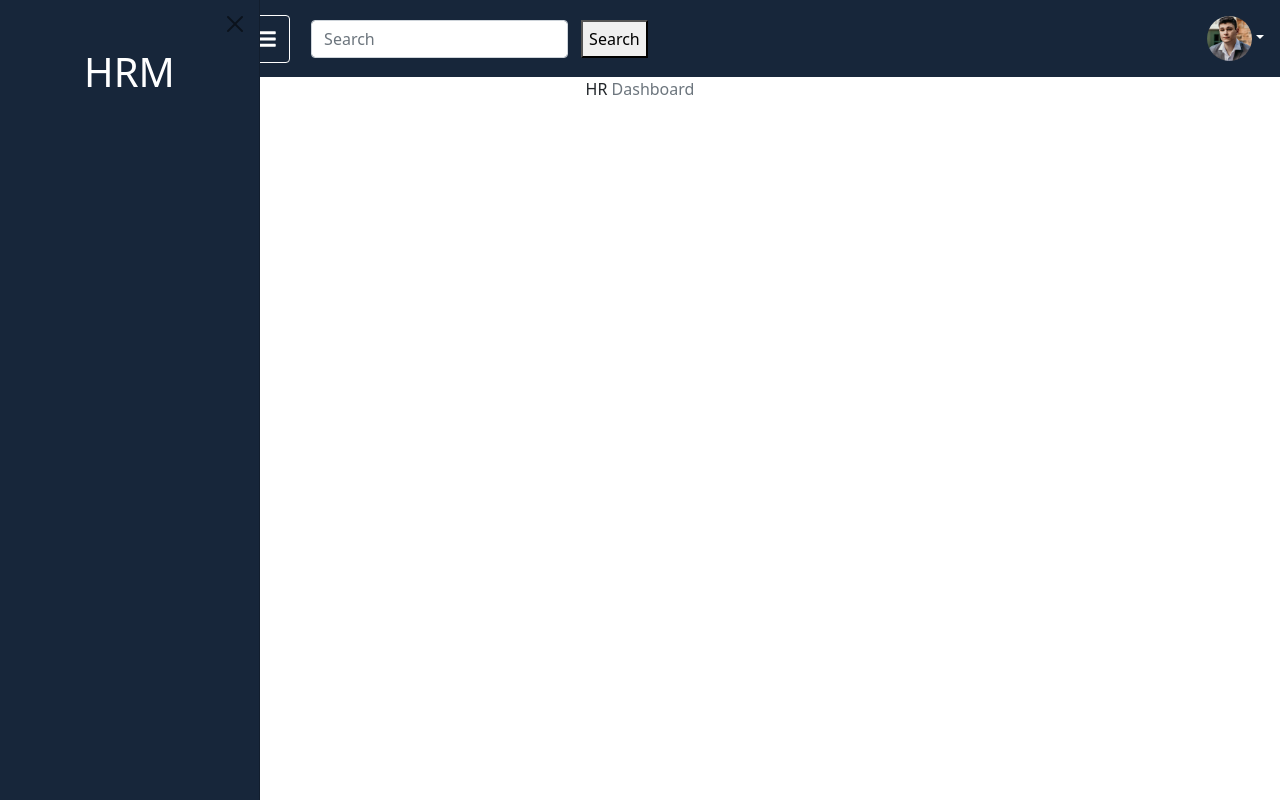
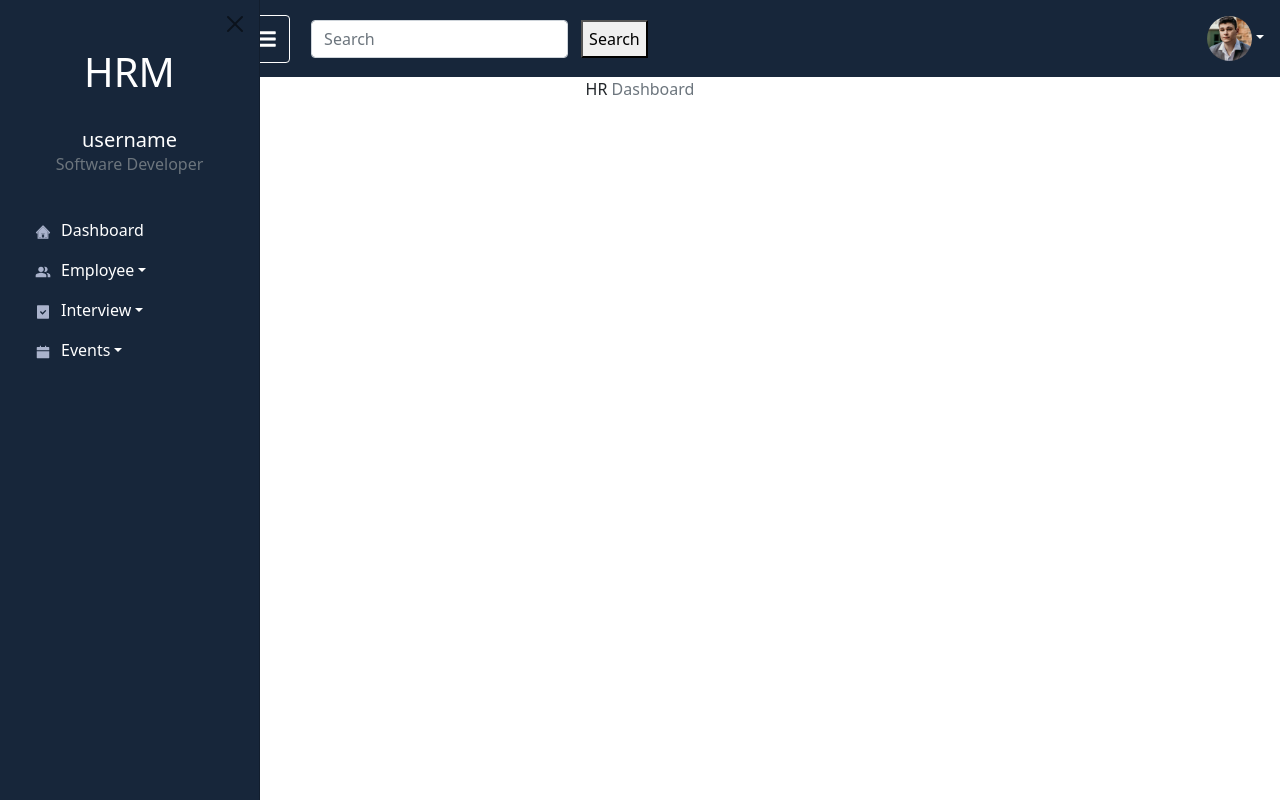
Before and after one commit to LeadTronics/hrm-lt, a React (Create React App) app: page /dashboard in a window 1280 px wide. Both pictures are taken after a click on the button 267 px from the left and 38 px from the top of the page. Built offline with nearby package versions, Linux system fonts and the light colour scheme.

Commit message:
sidebar elements

```diff
--- a/src/Components/Topbar/Topbar.js
+++ b/src/Components/Topbar/Topbar.js
@@ -3,7 +3,11 @@ import '../Components.css'
 import { Navbar, Nav, NavDropdown, OffcanvasBody } from 'react-bootstrap'
 import profile from '../../assets/images/profile.jpg'
 import Offcanvas from 'react-bootstrap/Offcanvas'
-import {FaBars} from 'react-icons/fa'
+import { FaBars } from 'react-icons/fa'
+import {AiTwotoneHome, AiFillCalendar}  from 'react-icons/ai'
+import {MdPeopleAlt} from 'react-icons/md'
+import { Link } from 'react-router-dom'
+import {RiTaskFill} from 'react-icons/ri'
 
 const Topbar = () => {
     return (
@@ -40,9 +44,32 @@ const Topbar = () => {
                         <Offcanvas.Title id="offcanvasNavbarLabel" className='text-center'>
                         </Offcanvas.Title>
                     </Offcanvas.Header>
-                    <OffcanvasBody>
-                        <h1 className='text-center text-white'>HRM</h1>
-                    </OffcanvasBody>
+                    <Offcanvas.Body>
+                        <h1 style={{ color: "white", textAlign: "center" }}>HRM</h1>
+                        <div className='py-3 border-Bgray text-center'>
+
+                            <div className='py-2'>
+                                <h5 className='text-white mb-0'>username</h5>
+                                <div className='text-muted'>Software Developer</div>
+                            </div>
+
+                        </div>
+                        <Nav style={{ padding: "10px 35px" }}>
+                            <Nav.Link href="/dashboard"><AiTwotoneHome style={{ color: "#aab3cc", marginRight: "10px" }} />Dashboard</Nav.Link>
+                            <NavDropdown title={<span><MdPeopleAlt style={{ color: "#aab3cc", marginRight: "10px" }} />Employee</span>} id="offcanvasNavbarDropdown">
+                                <NavDropdown.Item><Link to="/allemployee">Employee List</Link></NavDropdown.Item>
+                                <NavDropdown.Item><Link to="/addemployee">Add Employee Details</Link></NavDropdown.Item>
+                            </NavDropdown>
+                            <NavDropdown title={<span><RiTaskFill style={{ color: "#aab3cc", marginRight: "10px" }} />Interview</span>} id="offcanvasNavbarDropdown">
+                                <NavDropdown.Item><Link to="/interviewschedule">Interview Schedule</Link></NavDropdown.Item>
+                                <NavDropdown.Item><Link to="/interviewtabledata">Interview Schedule List</Link></NavDropdown.Item>
+                            </NavDropdown>
+                            <NavDropdown title={<span><AiFillCalendar style={{ color: "#aab3cc", marginRight: "10px" }} />Events</span>} id="offcanvasNavbarDropdown">
+                                <NavDropdown.Item><Link to="/add-event">Add Event</Link></NavDropdown.Item>
+                                <NavDropdown.Item><Link to="/all-events">All Events</Link></NavDropdown.Item>
+                            </NavDropdown>
+                        </Nav>
+                    </Offcanvas.Body>
                 </Navbar.Offcanvas>
             </Navbar>
         </div>
```
